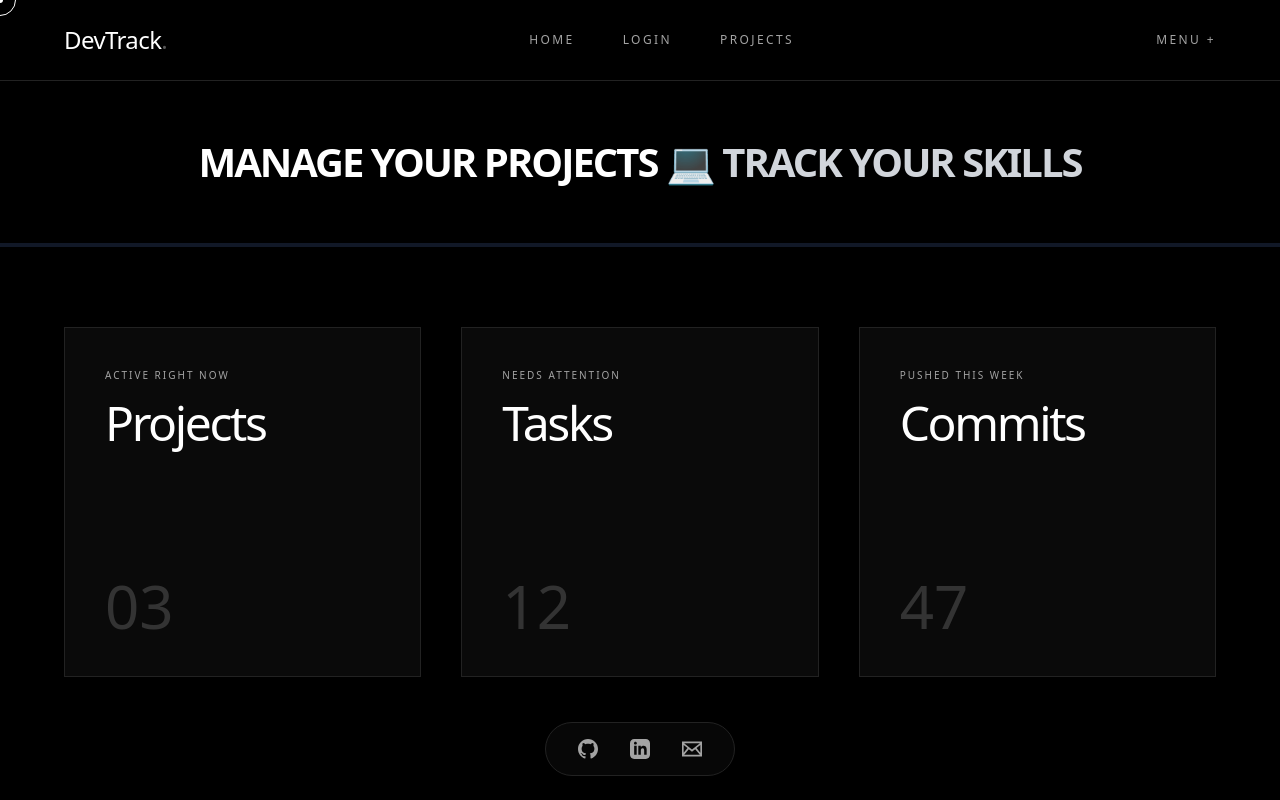
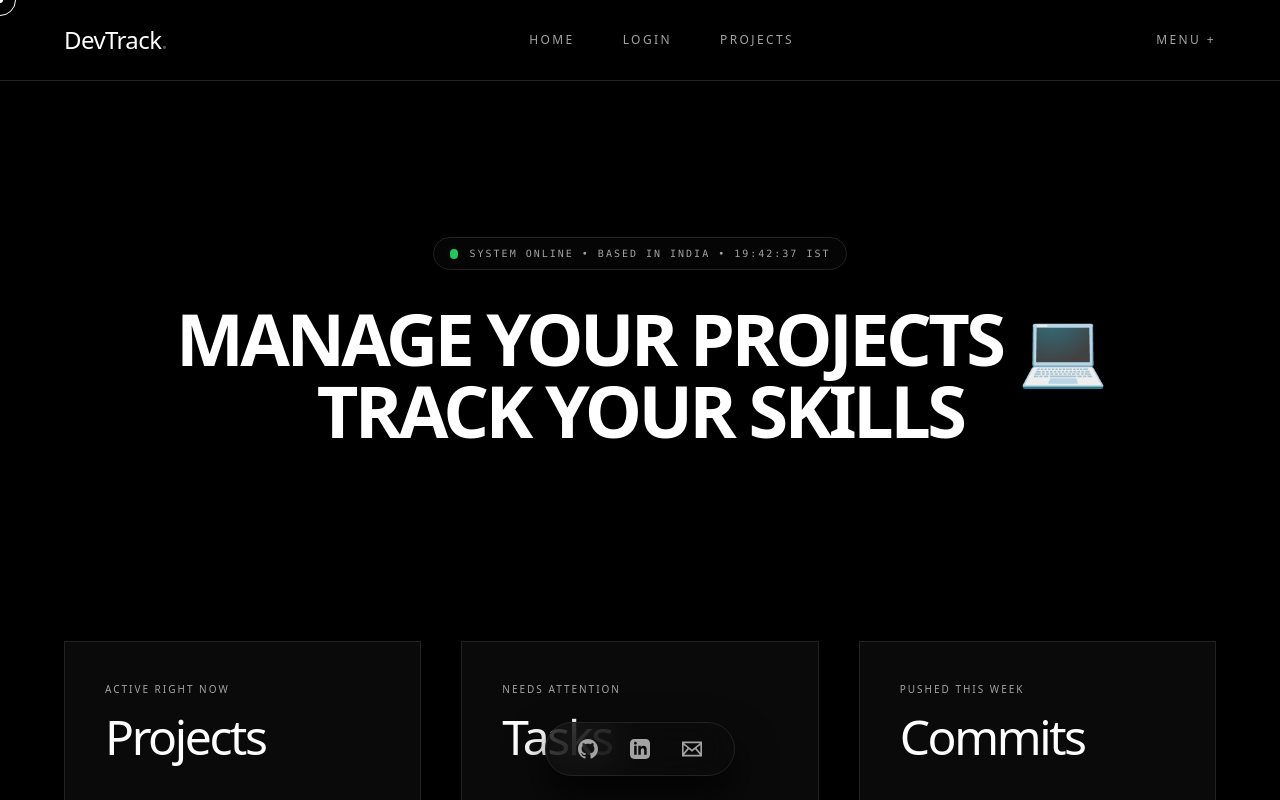
Before and after one commit to iwasaxbi/DevTrack, a React app: page / in a window 1280 px wide. Shown: the top 800 px of the page. Built offline with nearby package versions, Linux system fonts and the light colour scheme; the HTML template or start-up script is replaced by a standard one.

Commit message:
feat: added live system status badge in hero section

```diff
--- a/src/components/Hero.jsx
+++ b/src/components/Hero.jsx
@@ -1,17 +1,52 @@
-import React from 'react';
+import React, { useState, useEffect } from 'react';
 
-function Hero() {
+const Hero = () => {
+  const [time, setTime] = useState('');
+
+  // Live Timer Logic: Har 1000ms (1 second) mein time update hoga
+  useEffect(() => {
+    const updateTime = () => {
+      const now = new Date();
+      // Time ko 24-hour format mein aur IST timezone mein set kiya
+      const formatted = now.toLocaleTimeString('en-IN', {
+        hour12: false,
+        timeZone: 'Asia/Kolkata',
+      });
+      setTime(`${formatted} IST`);
+    };
+
+    updateTime(); // Load hote hi pehli baar time set karega
+    const interval = setInterval(updateTime, 1000); // Phir har second update karega
+
+    return () => clearInterval(interval);
+  }, []);
+
   return (
-    // Black background, white text, padding for thickness
-    <div className="w-full bg-black text-white py-10 md:py-14 flex items-center justify-center text-center px-4 border-b-4 border-gray-900">
+    // Hero container - Center aligned
+    <div className="w-full bg-black min-h-[60vh] flex flex-col items-center justify-center px-6 pt-20 pb-10">
 
-      {/* Ultra-bold responsive text */}
-      <h1 className="text-2xl md:text-[2.5rem] font-black uppercase tracking-tighter leading-tight">
-        MANAGE YOUR PROJECTS 💻 <span className="text-gray-300">TRACK YOUR SKILLS</span>
+      {/* 1. THE LIVE STATUS BADGE (Minimalist Pill) */}
+      <div className="flex items-center space-x-3 mb-8 border border-[#222222] bg-[#0a0a0a]/50 backdrop-blur-sm px-4 py-2 rounded-full shadow-lg">
+
+        {/* Blinking Green Dot (Tailwind 'ping' animation) */}
+        <span className="relative flex h-2 w-2">
+          <span className="animate-ping absolute inline-flex h-full w-full rounded-full bg-green-400 opacity-75"></span>
+          <span className="relative inline-flex rounded-full h-2.5 w-2.5 bg-green-500"></span>
+        </span>
+
+        {/* Live Text with Monospace font so numbers don't jitter */}
+        <p className="text-[10px] tracking-[0.2em] text-[#A3A3A3] uppercase font-mono">
+          System Online • Based In India • {time}
+        </p>
+      </div>
+
+      {/* 2. Main Heading (Unchanged, exactly like your screenshot) */}
+      <h1 className="text-4xl md:text-6xl lg:text-7xl font-bold text-white tracking-tighter text-center uppercase max-w-5xl leading-tight">
+        Manage your projects <span className="inline-block translate-y-2">💻</span> Track your skills
       </h1>
 
     </div>
   );
-}
+};
 
 export default Hero;
```
